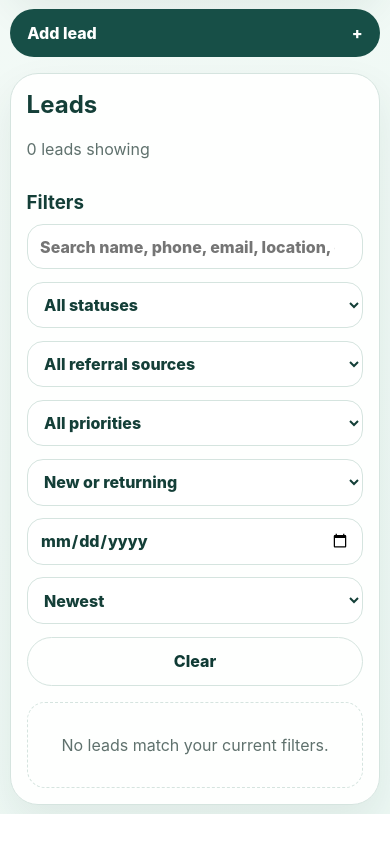
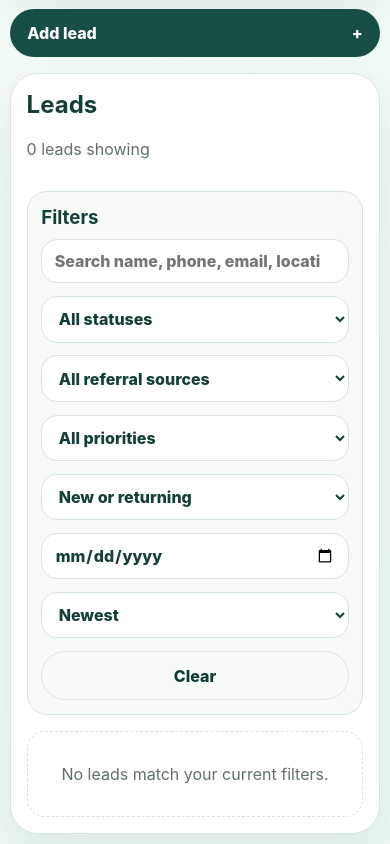
Before and after one commit to nickstergiadis/Lead-Tracker, a website with bundled scripts: page index.html in a window 390 px wide. Shown: the part 1116-1960 px from the top of the page. Before the commit the page ends 1930 px from the top, so only its background shows below. Built offline with nearby package versions, Linux system fonts and the light colour scheme.

Commit message:
Improve responsive filter toolbar layout

```diff
--- a/index.html
+++ b/index.html
@@ -90,6 +90,7 @@
                 <p id="result-summary" class="muted" aria-live="polite" aria-atomic="true"><span id="result-count">0</span> leads showing</p>
               </div>
             </div>
+            <div class="filter-toolbar">
               <div class="filter-heading">
                 <h3>Filters <span id="active-filter-count" class="filter-count hidden" aria-label="active filters">0</span></h3>
               </div>
@@ -109,6 +110,7 @@
                   <option value="name">Name A–Z</option>
                 </select></label>
                 <button id="clear-filters" type="button" class="ghost">Clear</button>
+              </div>
             </div>
             <div id="empty-state" class="empty hidden">No leads match your current filters.</div>
             <div id="lead-list" class="lead-list"></div>
--- a/styles.css
+++ b/styles.css
@@ -76,8 +76,11 @@ input:focus, select:focus, textarea:focus { outline: 3px solid rgba(23,79,71,.16
 .duplicate-warning { margin: 1rem 0; padding: .9rem; border: 1px solid #d99b25; border-radius: 16px; background: var(--cream); }
 .duplicate-warning p { margin-bottom: .7rem; }
 .duplicate-actions { display: flex; flex-wrap: wrap; gap: .55rem; }
-.filters { grid-template-columns: repeat(auto-fit, minmax(min(100%, 150px), 1fr)); margin-bottom: 1rem; }
-.filters > *, .filter-control { min-width: 0; }
+.filter-toolbar { margin-bottom: 1rem; padding: .85rem; border: 1px solid var(--border); border-radius: 20px; background: var(--bg); }
+.filters { grid-template-columns: repeat(6, minmax(0, 1fr)); }
+.filters > *, .filter-control, .filter-control input, .filter-control select, #clear-filters { min-width: 0; min-height: var(--control-min-height); }
+.filter-control select { padding-right: 2.5rem; }
+.search-control { grid-column: span 5; }
 .filter-heading h3 { display: flex; align-items: center; gap: .5rem; margin: 0 0 .65rem; }
 .filter-count { display: inline-grid; min-width: 1.7rem; min-height: 1.7rem; padding: .15rem .45rem; place-items: center; border-radius: 999px; background: var(--primary); color: white; font-size: .8rem; }
 .lead-list { display: grid; gap: .85rem; }
@@ -140,13 +143,21 @@ summary { width: fit-content; color: var(--primary-dark); font-weight: 800; curs
 .dialog-heading h2, .dialog-heading p, #contact-lead-name { margin-bottom: 0; }
 .icon-button { width: 44px; height: 44px; padding: 0; font-size: 1.5rem; }
 .dialog-actions { justify-content: flex-end; margin-top: .25rem; }
-@media (min-width: 561px) { .search-control { grid-column: span 2; } }
-@media (min-width: 901px) { .filters { grid-template-columns: repeat(4, minmax(0, 1fr)); } .search-control { grid-column: span 3; } }
 @media (max-width: 1024px) { .content-grid { grid-template-columns: minmax(0, 1fr); } }
-@media (max-width: 900px) { .topbar { display: grid; } .dashboard, .filters { grid-template-columns: repeat(2, minmax(0, 1fr)); } }
+@media (max-width: 1100px) and (min-width: 761px) {
+  .filters { grid-template-columns: repeat(3, minmax(0, 1fr)); }
+  .search-control { grid-column: span 2; }
+}
+@media (max-width: 900px) { .topbar { display: grid; } .dashboard { grid-template-columns: repeat(2, minmax(0, 1fr)); } }
+@media (max-width: 760px) and (min-width: 561px) {
+  .filters { grid-template-columns: repeat(2, minmax(0, 1fr)); }
+  .search-control { grid-column: 1 / -1; }
+}
 @media (max-width: 560px) {
   .app-shell { padding: .6rem; }
   .form-grid, .card-grid, .dashboard, .filters, .contact-actions { grid-template-columns: minmax(0, 1fr); }
+  .search-control { grid-column: auto; }
+  #clear-filters { width: 100%; }
   .topbar-actions { flex-direction: column; }
   .topbar-actions > button, .form-actions > button, .duplicate-actions > button { width: 100%; }
   .form-actions { width: 100%; }
```
Lines whose indentation alone changed are shown as unchanged.
